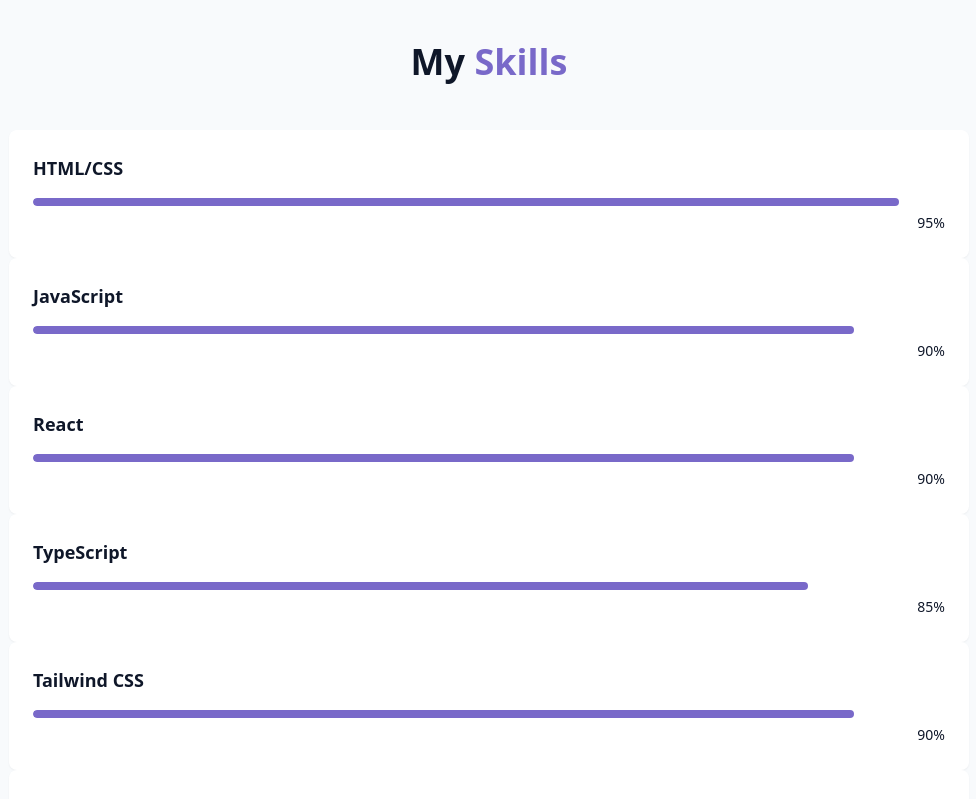
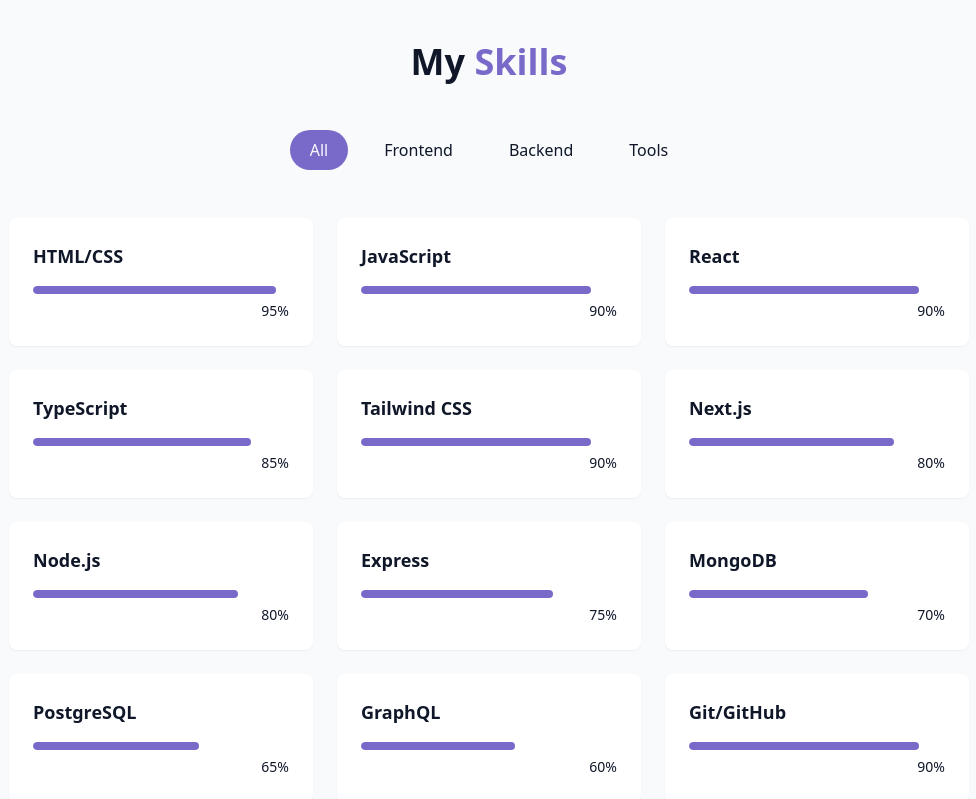
Before and after one commit to Im-Manav/manav-gupta, a React (Vite) app: page / in a window 1280 px wide. Shown: the part 1560-2359 px from the top of the page, without its empty margins (151-1127 px from the left). Built offline with nearby package versions, Linux system fonts and the light colour scheme.

Commit message:
Updated styling SkillsSection

```diff
--- a/src/components/SkillsSection.jsx
+++ b/src/components/SkillsSection.jsx
@@ -40,8 +40,8 @@
                     My <span className="text-primary">Skills</span>
                 </h2>
 
-                <div>
-                    {categories.map((category,key) => {
+                <div className="flex flex-wrap justify-center gap-4 mb-12">
+                    {categories.map((category,key) => (
                         <button
                             key={key}
                             onClick={() => setActiveCategory(category)}
@@ -54,10 +54,10 @@
                         >
                             {category}
                         </button>
-                    })}
+                    ))}
                 </div>
 
-                <div>
+                <div className="grid grid-cols-1 sm:grid-cols-2 lg:grid-cols-3 gap-6">
                     {filteredSkills.map((skill,key) => (
                         <div
                             key={key}
```
